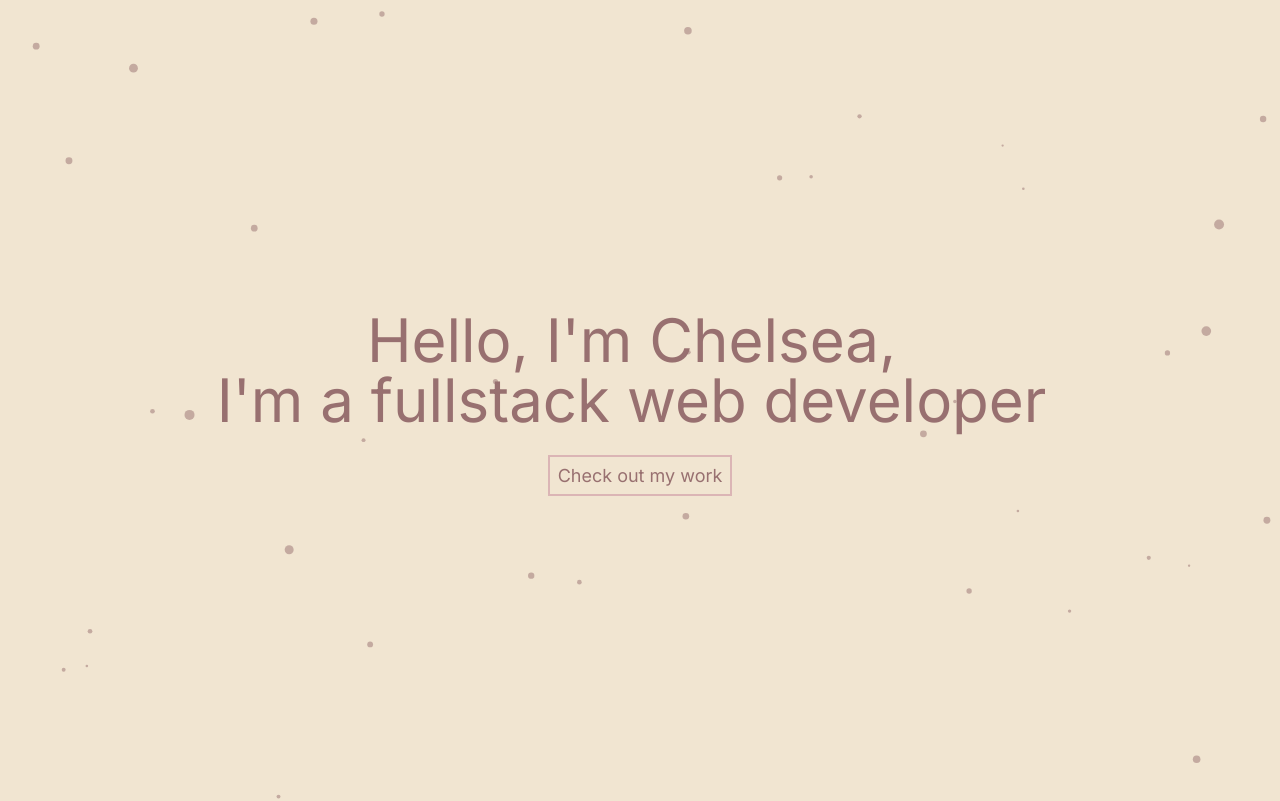
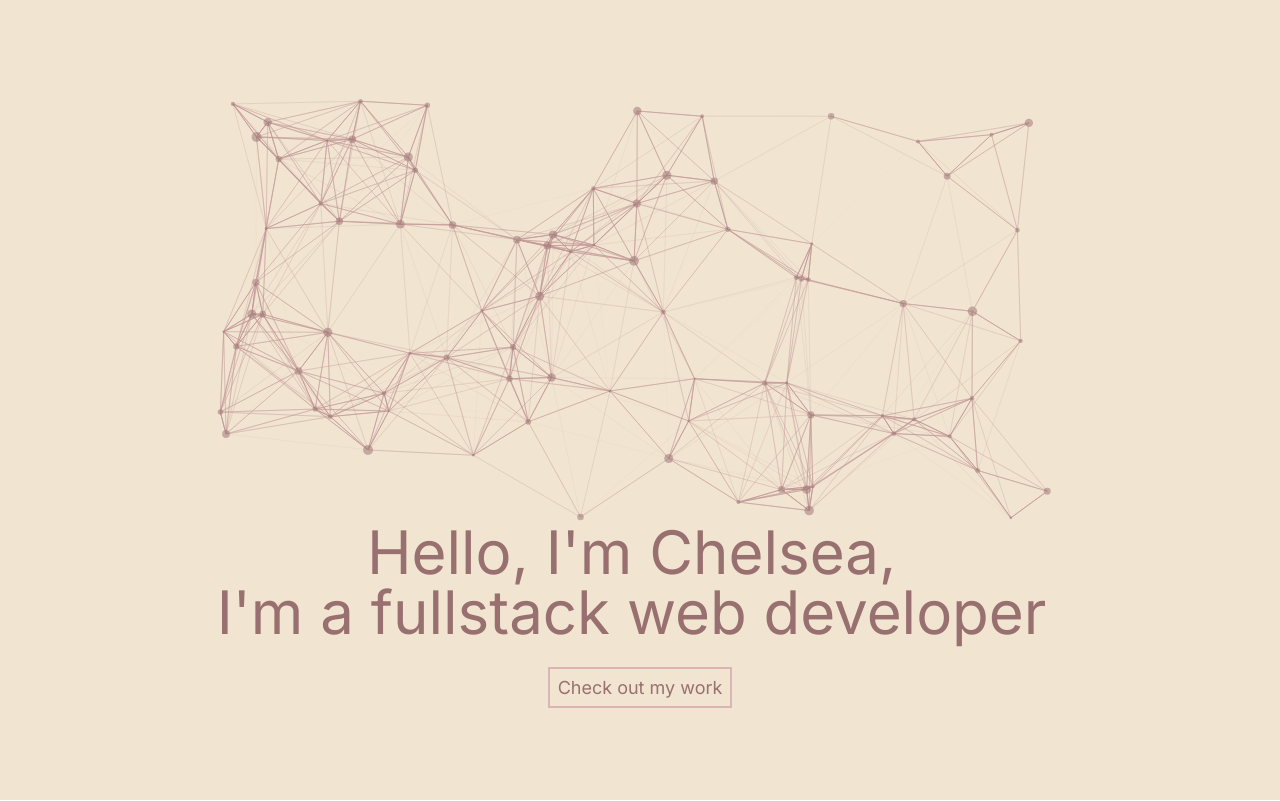
Before and after one commit to Shyflowerrs/Website, a Next.js app in the folder portfolio/: page / in a window 1280 px wide. Shown: the top 801 px of the page. Built offline with nearby package versions, Linux system fonts and the light colour scheme.

Commit message:
Got rid of an error where particles would bounce through background of divs

```diff
--- a/portfolio/src/app/page.tsx
+++ b/portfolio/src/app/page.tsx
@@ -5,8 +5,9 @@ import Image from "next/image";
 export default function Home() {
   return (
     <>
+<div>
+    <header className="bg-mainBG  whitespace-pre  h-screen justify-center flex items-center ">
 
-    <header className="bg-mainBG  whitespace-pre  h-screen justify-center flex items-center ">
       <p className="text-bold text-2xl sm:text-5xl lg:text-6xl text-center ">
       <Particle/>
         Hello, I'm Chelsea, <br/>
@@ -15,8 +16,8 @@ export default function Home() {
       </p>
 
     </header>
-
-    <div className="bg-mainBG   lg:h-screen mx-auto" id="about">
+    </div>
+    <div className="bg-divBG   lg:h-screen mx-auto" id="about">
       <h1 className="text-bold  text-2xl sm:text-5xl lg:text-6xl text-center">ABOUT ME</h1>
 
       <img  className="float-right"src="/myself.jpg" width="300" height="300"></img>
--- /dev/null
+++ b/portfolio/src/components/Particles/Particles.css
@@ -0,0 +1,10 @@
+
+.particles-container {
+    position: absolute;
+    top: 0;
+    left: 0;
+    width: 100%;
+    height: 100%;
+    z-index: -1;
+    /* Ensure the particles do not interfere with other elements */
+}
--- a/portfolio/src/components/Particles/Particles.js
+++ b/portfolio/src/components/Particles/Particles.js
@@ -1,13 +1,11 @@
 "use client"
-import { useCallback, useEffect, useState } from "react";
+import { useEffect, useState } from "react";
 import Particles, { initParticlesEngine } from "@tsparticles/react";
-// import { loadAll } from "@/tsparticles/all"; // if you are going to use `loadAll`, install the "@tsparticles/all" package too.
-// import { loadFull } from "tsparticles"; // if you are going to use `loadFull`, install the "tsparticles" package too.
 import { loadSlim } from "@tsparticles/slim"; // if you are going to use `loadSlim`, install the "@tsparticles/slim" package too.
-// import { loadBasic } from "@tsparticles/basic"; // if you are going to use `loadBasic`, install the "@tsparticles/basic" package too.
+import "./Particles.css"; // Import the CSS file
 
 const Particle = () => {
-    const [ init, setInit ] = useState(false);
+    const [init, setInit] = useState(false);
 
     // this should be run only once per application lifetime
     useEffect(() => {
@@ -15,10 +13,7 @@ const Particle = () => {
             // you can initiate the tsParticles instance (engine) here, adding custom shapes or presets
             // this loads the tsparticles package bundle, it's the easiest method for getting everything ready
             // starting from v2 you can add only the features you need reducing the bundle size
-            //await loadAll(engine);
-            //await loadFull(engine);
             await loadSlim(engine);
-            //await loadBasic(engine);
         }).then(() => {
             setInit(true);
         });
@@ -29,11 +24,15 @@ const Particle = () => {
     };
 
     return (
-         init && <Particles
-            id="tsparticles" className="absolute z-1"
+        <div className="particles-background">
+            {init && (
+                <Particles
+                    id="tsparticles"
                     particlesLoaded={particlesLoaded}
                     options={{
-
+                        fullScreen: {
+                            enable: false,
+                        },
                         fpsLimit: 120,
                         interactivity: {
                             events: {
@@ -46,10 +45,6 @@ const Particle = () => {
                                     mode: "repulse",
                                 },
                                 resize: true,
-                    },
-                    fullScreen: {
-                        enable: false,
-                        zIndex: -1,
                             },
                             modes: {
                                 push: {
@@ -66,7 +61,7 @@ const Particle = () => {
                                 value: "#987070",
                             },
                             links: {
-                        color: "C39898",
+                                color: "#C39898",
                                 distance: 150,
                                 enable: true,
                                 opacity: 1,
@@ -87,7 +82,7 @@ const Particle = () => {
                                     enable: true,
                                     area: 800,
                                 },
-                        value: 80,
+                                value: 500, // Increase the number of particles
                             },
                             opacity: {
                                 value: 0.5,
@@ -102,8 +97,9 @@ const Particle = () => {
                         detectRetina: true,
                     }}
                 />
+            )}
+        </div>
+    );
+};
 
-)
-    ;
-};
-export default Particle
+export default Particle;
--- a/portfolio/tailwind.config.ts
+++ b/portfolio/tailwind.config.ts
@@ -15,7 +15,8 @@ const config: Config = {
       },
       colors: {
         'mainBG': '#F1E5D1',
-        'bold': '#987070'
+        'bold': '#987070',
+        'divBG':'#FFFFFF',
       },
 
     },
```
Lines whose indentation alone changed are shown as unchanged.
